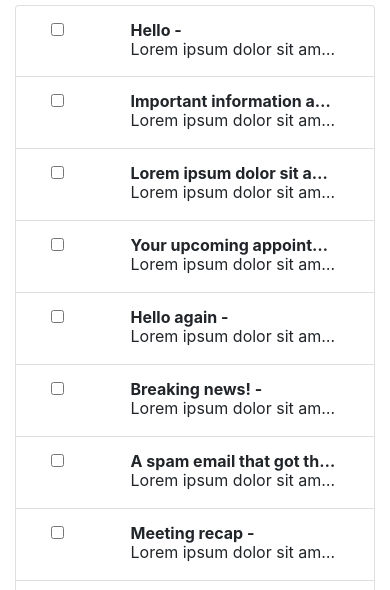
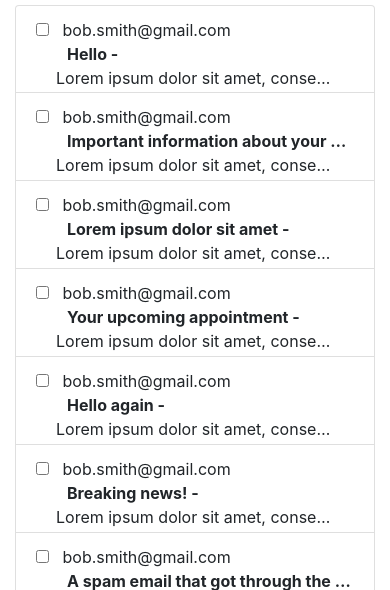
Before and after one commit to japocesar/mailexercise, a React app: page / in a window 390 px wide. Shown: the part 242-832 px from the top of the page. Built offline with nearby package versions, Linux system fonts and the light colour scheme.

Commit message:
adding sender and fix responsiveness

```diff
--- a/src/components/home/HomeScreen.js
+++ b/src/components/home/HomeScreen.js
@@ -22,17 +22,18 @@ export const HomeScreen = ({tag, mails}) => {
             { mails.map( mail =>
             (
 
-                <li key={ mail.id } data-id={ mail.id } className="list-group-item d-flex">
-                    <div className="mr-2 col">
+                <li key={ mail.id } data-id={ mail.id } className="list-group-item d-flex flex-wrap">
+                    <div className="col-1 p-0">
                         <input onClick={ handleSelect } type="checkbox" data-id={ mail.id } aria-label="Checkbox for following text input"></input>
                     </div>
-                    <div className="col icons-container p-0">
+                    <div className="icons-container p-0 col-11 col-lg-2 d-flex">
                         <FontAwesomeIcon icon={faStar} />
                         <FontAwesomeIcon icon={faExclamation} />
+                        <span>{ mail.sender }</span>
                     </div>
-                    <div className="col-9 p-0 email-body d-flex flex-wrap">
-                        <span className="subject content col-xs-12 col-md-auto"> { mail.subject } -</span>
-                        <div className="col email-content" dangerouslySetInnerHTML={{ __html: mail.body }}></div>
+                    <div className="col-12 col-lg-8 p-0 pl-3 email-body d-flex flex-wrap">
+                        <span className="subject content col-xs-12 col-md-auto pr-0"> { mail.subject } -</span>
+                        <div className="col email-content pl-1" dangerouslySetInnerHTML={{ __html: mail.body }}></div>
                     </div>
                     <div className="p-0 text-right date-container"> { new Date(mail.date).toLocaleDateString() } </div>
                 </li>
--- a/src/components/home/home.css
+++ b/src/components/home/home.css
@@ -22,6 +22,7 @@ li {
 
 .email-content {
     overflow: hidden;
+    padding-top: 5px;
 }
 
 svg {
@@ -39,10 +40,20 @@ svg {
     }
 
     li {
-        max-height: 4.5em;
+        max-height: 5.5em;
     }
 
-    .date-container, .icons-container {
+    .date-container, .icons-container svg {
         display: none;
     }
 }
+
+/* Small devices (landscape phones, less than 768px) */
+@media (min-width: 576px) and (max-width: 767.98px) {
+    li {
+        max-height: 4.5em;
+    }
+    .date-container, .icons-container svg {
+        display: none;
+    }
+}
```
